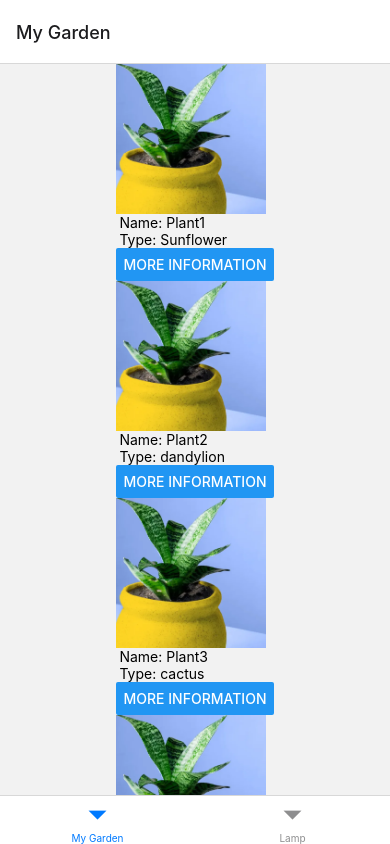
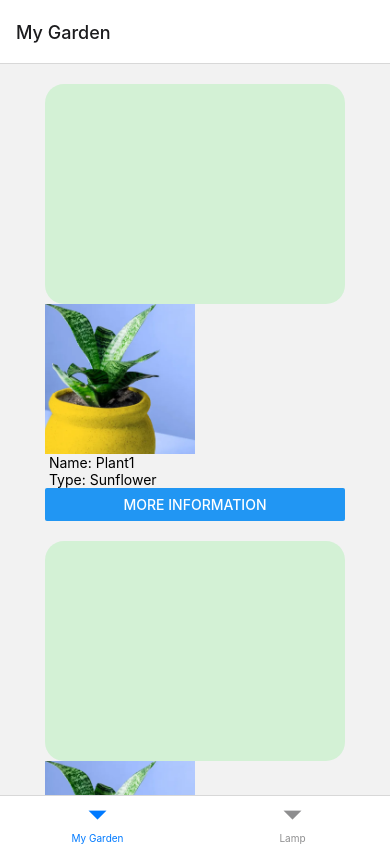
Before and after one commit to benji0i9/Herb-InMaster, a React Native app: screen / in a window 390 px wide. Built offline with nearby package versions, Linux system fonts and the light colour scheme.

Commit message:
update green square

```diff
--- a/components/Water.js
+++ b/components/Water.js
@@ -1,12 +1,12 @@
-import * as React from 'react';
-import { StyleSheet, Text, View, FlatList, Image, Button} from 'react-native';
-import { useState } from 'react';
-import { SafeAreaView } from 'react-native-safe-area-context';
+import * as React from 'react'
+import { StyleSheet, Text, View, FlatList, Image, Button } from 'react-native'
+import { useState } from 'react'
+import { SafeAreaView } from 'react-native-safe-area-context'
 import Slider from '@react-native-community/slider'
-import InfoPage from './Info';
+import InfoPage from './Info'
 
-
-export default function WaterPlant( {navigation} ) {
+export default function WaterPlant({ navigation }) {
+  const [showRectangle, setShowRectangle] = useState(true)
   const [plantList, setPlantList] = useState([
     //1
     {
@@ -70,25 +70,34 @@ export default function WaterPlant( {navigation} ) {
     },
   ])
 
+  const changeShape = (shape) => {
+    setShowRectangle(shape == 'Rectangle')
+  }
   //  const goWaterLevel = () => {
   //    navigation.navigate('WaterLevel')
   //  }
   return (
-   <View style = { styles.container }>
+    <View style={styles.container}>
       <SafeAreaView>
         <FlatList
           data={plantList}
           renderItem={({ item }) => (
             <>
-              <Image style = {{
+              <View style={showRectangle ? styles.RectangleShapeView : ''} />
+              <Image
+                style={{
                   width: 150,
-                height: 150
+                  height: 150,
                 }}
-              source = { item.img } />
+                source={item.img}
+              />
               <Text> Name: {item.name} </Text>
               <Text> Type: {item.type} </Text>
 
-              <Button title = "More information" onPress={() => navigation.navigate("Info")}/>
+              <Button
+                title='More information'
+                onPress={() => navigation.navigate('Info')}
+              />
 
               {/* <Slider
                style={{ width: 200, height: 40 }}
@@ -113,18 +122,26 @@ export default function WaterPlant( {navigation} ) {
 const styles = StyleSheet.create({
   contained: {
     flex: 1,
- backgroundColor: "#fff",
- alignItems: "center",
- justifyContents:'Center',
+    backgroundColor: '#fff',
+    alignItems: 'center',
+    justifyContents: 'Center',
   },
+
   textContainer: {
     backgroundColor: 'red',
     margin: 40,
     //  borderBottomWidth: 'medium'
   },
   container: {
-  alignItems: "center",
-  justifyContent: "center",
-}
-
+    alignItems: 'center',
+    justifyContent: 'center',
+  },
+  RectangleShapeView: {
+    //To make Rectangle Shape
+    marginTop: 20,
+    width: 300,
+    height: 220,
+    backgroundColor: '#D3F1D5',
+    borderRadius: 19,
+  },
 })
```
Lines whose indentation alone changed are shown as unchanged.
